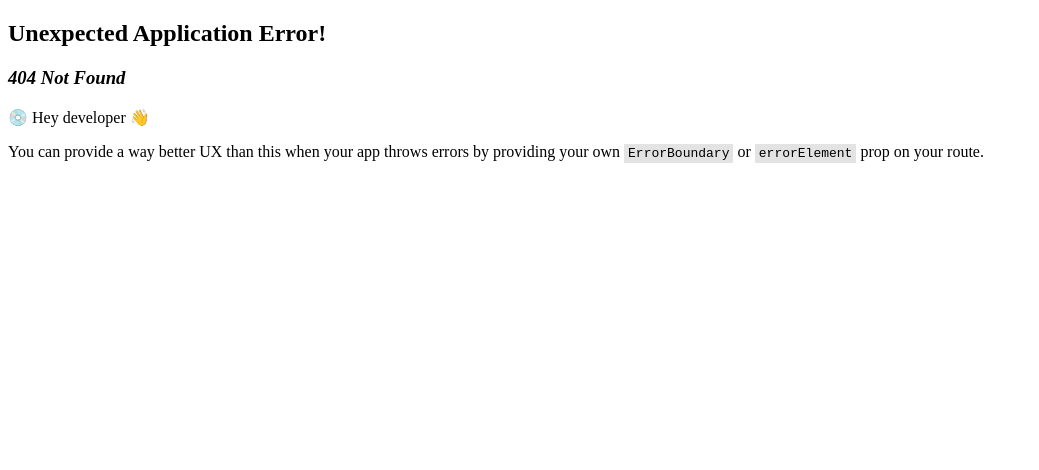
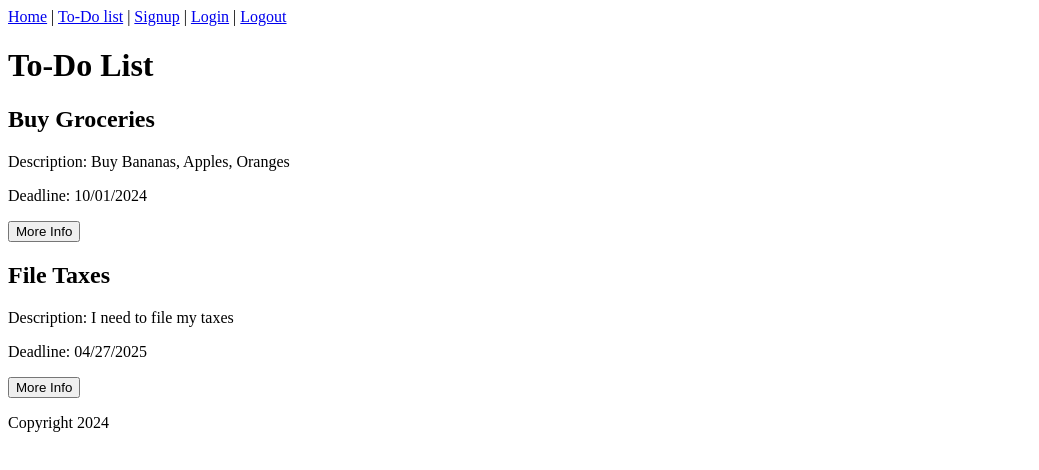
Before and after one commit to FelixAGonzales/todo-app, a React (Vite) app: page /index in a window 1280 px wide. Before the commit this address had no page. Shown: the top 470 px of the page, without its empty margins (0-1039 px from the left). Built offline with nearby package versions, Linux system fonts and the light colour scheme.

Commit message:
added indexpage

```diff
--- a/src/App.jsx
+++ b/src/App.jsx
@@ -5,6 +5,7 @@ import { SignupPage } from "./SignupPage";
 import { LoginPage } from "./LoginPage";
 import { ToDoPage } from "./ToDoPage";
 import { Footer } from "./Footer";
+import { TodoIndex } from "./ToDoIndex";
 
 const router = createBrowserRouter([
   {
@@ -28,6 +29,10 @@ const router = createBrowserRouter([
         path: "/login",
         element: <LoginPage />,
       },
+      {
+        path: "/index",
+        element: <TodoIndex />,
+      },
     ],
   },
 ]);
--- a/src/Header.jsx
+++ b/src/Header.jsx
@@ -5,7 +5,7 @@ export function Header() {
   return (
     <header>
       <nav>
-        <a href="#">Home</a> | <a href="#">Link</a> | <Link to="/signup">Signup</Link> | <Link to="/login">Login</Link> | <LogoutLink />
+      <Link to="/">Home</Link> | <Link to="/index">To-Do list</Link> | <Link to="/signup">Signup</Link> | <Link to="/login">Login</Link> | <LogoutLink />
       </nav>
     </header>
   )
--- /dev/null
+++ b/src/ToDoIndex.jsx
@@ -0,0 +1,25 @@
+
+import { useRouteLoaderData } from "react-router-dom";
+
+export function TodoIndex() {
+  const list = [
+    {id: 1, title: "Buy Groceries", description: "Buy Bananas, Apples, Oranges", deadline: "10/01/2024"},
+    {id: 2, title: "File Taxes", description: "I need to file my taxes", deadline: "04/27/2025"},
+  ]
+
+  return (
+    <div>
+      <h1>To-Do List</h1>
+      <div className="list-container">
+        {list.map(list => (
+          <div key={list.id} className="list">
+            <h2>{list.title}</h2>
+            <p>Description: {list.description}</p>
+            <p>Deadline: {list.deadline}</p>
+            <button type="more-info" onClick={() => (list)}>More Info</button>
+          </div>
+        ))}
+      </div>
+    </div>
+  );
+}
```
